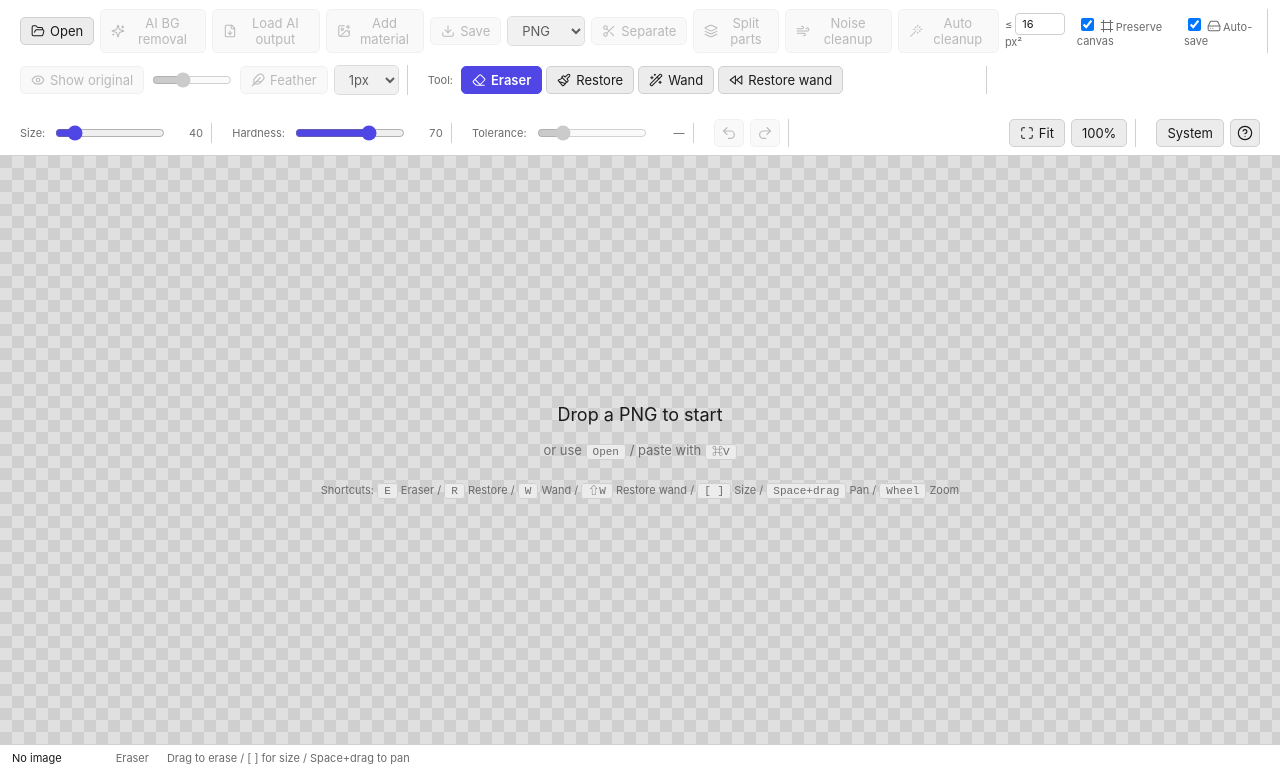
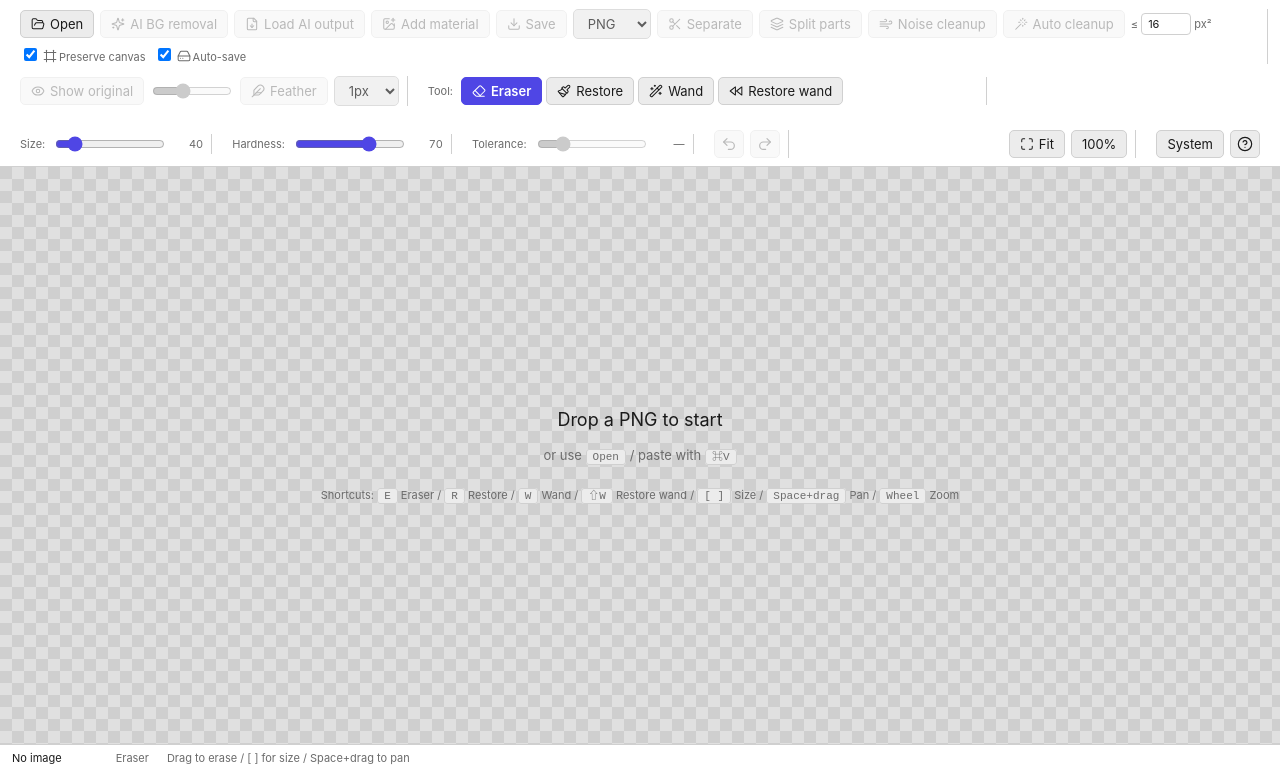
Before and after one commit to keshi02/cleavry, a website built with Vite: page web/index.html in a window 1280 px wide. Shown: the part 29-800 px from the top of the page. Built offline with nearby package versions, Linux system fonts and the light colour scheme.

Commit message:
Stop toolbar labels from stacking into vertical strips
The toolbar group is a flex row that never wraps, so once its buttons
outgrow the window every one of them shrinks and its label breaks after
each character — "パーツ分け" came out as three stacked lines, which is
what made the bar so tall.

Let the group wrap and keep every label on one line. Buttons drop back to
a single line of text and the toolbar flows into a second row instead.

```diff
--- a/web/src/styles.css
+++ b/web/src/styles.css
@@ -106,6 +106,7 @@
     align-items: center;
   }
   .group {
+    flex-wrap: wrap;
     display: flex;
     align-items: center;
     gap: 6px;
@@ -120,6 +121,7 @@
     height: 0;
   }
   .group label {
+    white-space: nowrap;
     font-size: 11px;
     color: var(--muted);
     margin-right: 2px;
@@ -183,6 +185,7 @@
     height: 16px;
   }
   .icon-btn-text {
+    white-space: nowrap;
     display: inline-flex;
     align-items: center;
     gap: 5px;
```
